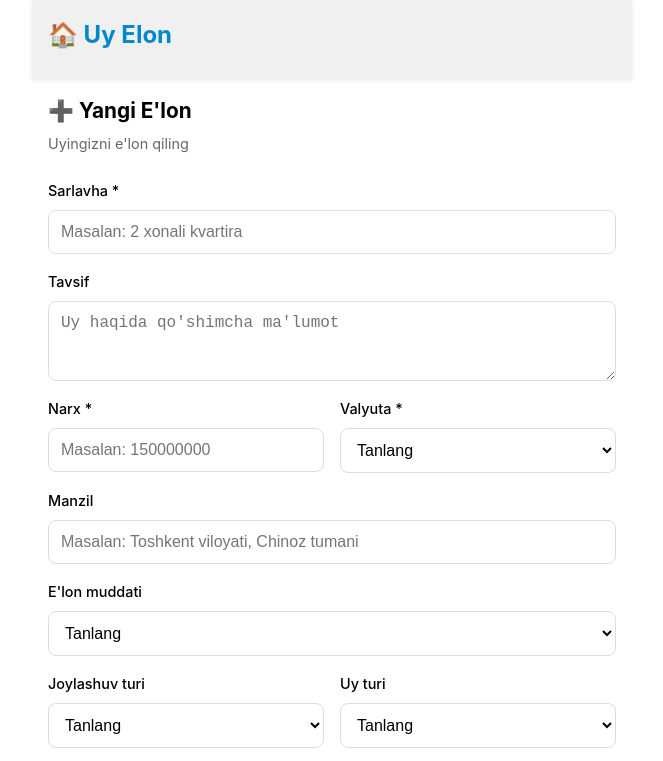
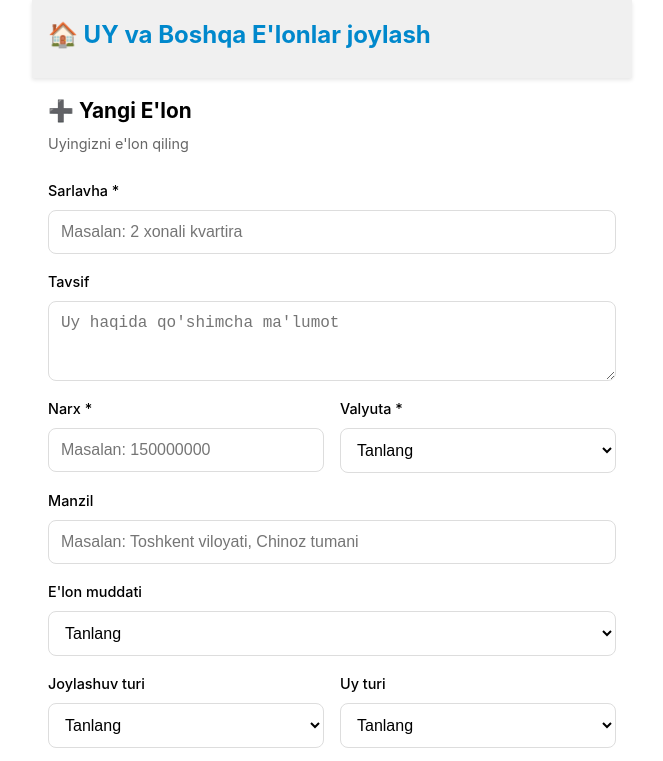
Before and after one commit to uychinozbot/chinoz, a plain HTML site: page frontend/index.html in a window 1280 px wide. Shown: the top 761 px of the page, without its empty margins (308-971 px from the left). Drawn offline with Linux system fonts and the light colour scheme; a script that the page names is missing.

Commit message:
Update web app header text to UY va Boshqa E'lonlar joylash

```diff
--- a/frontend/index.html
+++ b/frontend/index.html
@@ -3,7 +3,7 @@
 <head>
     <meta charset="UTF-8">
     <meta name="viewport" content="width=device-width, initial-scale=1.0">
-    <title>Uy Elon - @uychinoz</title>
+    <title>UY va Boshqa E'lonlar joylash - @uychinoz</title>
     <link rel="stylesheet" href="css/style.css">
     <script src="https://telegram.org/js/telegram-web-app.js"></script>
 </head>
@@ -11,7 +11,7 @@
     <div class="app">
         <header class="header">
             <div class="header-content">
-                <h1>🏠 Uy Elon</h1>
+                <h1>🏠 UY va Boshqa E'lonlar joylash</h1>
             </div>
         </header>
 
```
